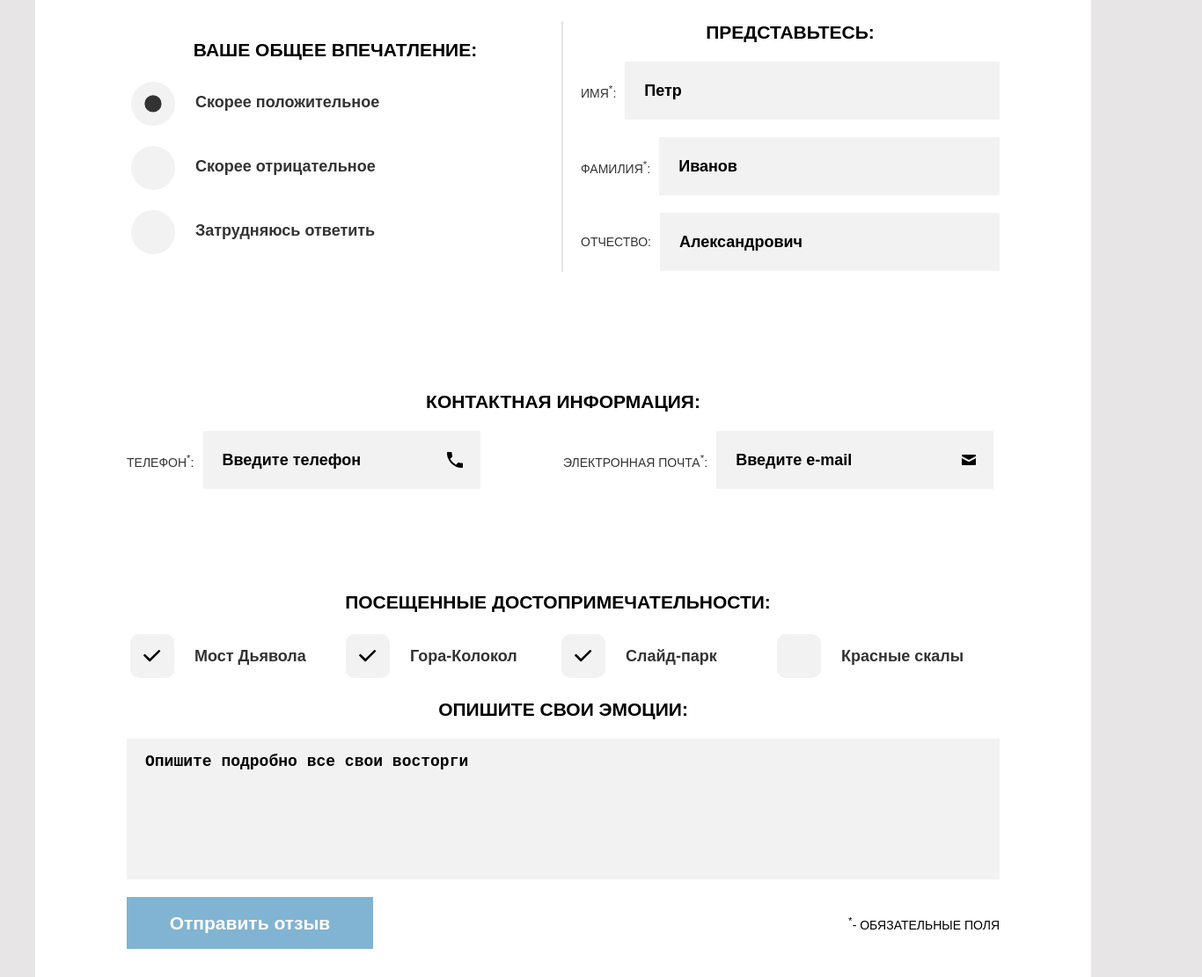
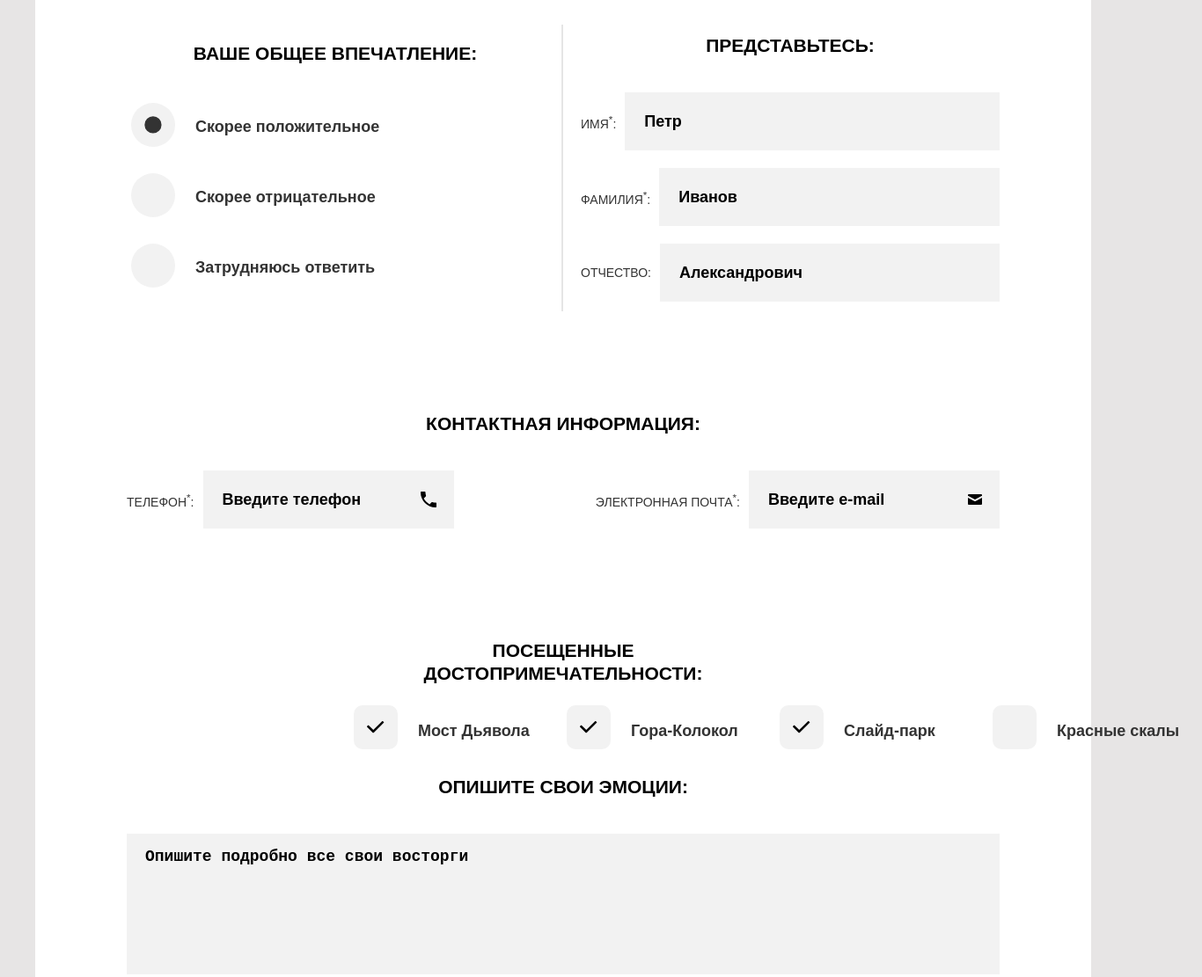
Before and after one commit to EzhovaT/1333157-sedona-22, a website: page source/form.html in a window 1280 px wide. Shown: the part 521-1632 px from the top of the page at 88% size, 1366 px wide, since content can reach past the window. Drawn offline with nearby package versions, Linux system fonts and the light colour scheme; files that its build step writes are made by us from their sources.

Commit message:
Доработка сетки для страницы с формой

```diff
--- a/source/form.html
+++ b/source/form.html
@@ -17,7 +17,6 @@
             <li class="nav-list__item">
               <a class="nav-list__link" href="catalog.html">Фото и видео</a>
             </li>
-            <li class="nav-list__item nav-list__item_spacing"></li>
             <li class="nav-list__item">
               <span class="nav-list__item-content">Форма отзыва</span>
             </li>
@@ -26,8 +25,7 @@
                 >HTML Academy</a
               >
             </li>
-          </ul>
-          <div class="main-nav__logo">
+            <li class="nav-list__item nav-list__item_logo">
               <a class="main-logo" href="index.html">
                 <img
                   width="100"
@@ -36,7 +34,8 @@
                   alt="Основной логотип сайта"
                 />
               </a>
-          </div>
+            </li>
+          </ul>
           <button class="main-nav__toggle" type="button">
             <span class="visually-hidden">Открыть меню</span>
           </button>
@@ -62,15 +61,21 @@
           </p>
         </div>
 
-        <form class="page-form" action="https://echo.htmlacademy.ru">
-          <fieldset class="form-group">
+        <form
+          class="page-form layout-form feedback-form"
+          action="https://echo.htmlacademy.ru"
+        >
+          <fieldset
+            class="form-group layout-form__group layout-form__group_user_full-name"
+          >
             <legend class="visually-hidden">Представьтесь:</legend>
+            <h3 class="form-group__title">Представьтесь:</h3>
             <div class="form-group__field">
-              <h3 class="form-group__title">Представьтесь:</h3>
               <div class="form-field">
                 <label class="form-field__label" for="user-name"
                   >Имя<sup>*</sup>:</label
                 >
+                <div class="form-field__input">
                   <input
                     class="text-field"
                     type="text"
@@ -80,10 +85,12 @@
                     required
                   />
                 </div>
+              </div>
               <div class="form-field">
                 <label class="form-field__label" for="user-surname"
                   >Фамилия<sup>*</sup>:</label
                 >
+                <div class="form-field__input">
                   <input
                     class="text-field"
                     type="text"
@@ -93,10 +100,12 @@
                     required
                   />
                 </div>
+              </div>
               <div class="form-field">
                 <label class="form-field__label" for="user-patronymic"
                   >Отчество:</label
                 >
+                <div class="form-field__input">
                   <input
                     class="text-field"
                     type="text"
@@ -106,17 +115,21 @@
                   />
                 </div>
               </div>
+            </div>
           </fieldset>
 
-          <fieldset class="form-group">
+          <fieldset
+            class="form-group layout-form__group feedback-form__fieldset"
+          >
             <legend class="visually-hidden">Контактная информация:</legend>
-            <div class="form-group__field form-group__field_row">
             <h3 class="form-group__title">Контактная информация:</h3>
+            <div class="form-group__field">
               <div class="form-field form-field_direction_vertical">
                 <label class="form-field__label" for="user-phone">
-                  <span class="form-field__hidden-label">Контактный&nbsp;</span
+                  <span class="feedback-form__label">Контактный&nbsp;</span
                   >телефон<sup>*</sup>:</label
                 >
+                <div class="form-field__input">
                   <input
                     class="text-field text-field_icon_phone"
                     type="tel"
@@ -126,10 +139,12 @@
                     required
                   />
                 </div>
+              </div>
               <div class="form-field form-field_direction_vertical">
                 <label class="form-field__label" for="user-email"
                   >Электронная почта<sup>*</sup>:</label
                 >
+                <div class="form-field__input">
                   <input
                     class="text-field text-field_icon_email"
                     type="email"
@@ -140,13 +155,17 @@
                   />
                 </div>
               </div>
+            </div>
           </fieldset>
 
-          <fieldset class="form-group">
+          <fieldset
+            class="form-group layout-form__group layout-form__group_user_impression"
+          >
             <legend class="visually-hidden">Ваше общее впечатление:</legend>
+            <h3 class="form-group__title">Ваше общее впечатление:</h3>
             <div class="form-group__field">
-              <h3 class="form-group__title">Ваше общее впечатление:</h3>
               <div class="form-field form-field_direction_horizon">
+                <div class="form-field__input">
                   <input
                     class="radio-field"
                     type="radio"
@@ -155,11 +174,13 @@
                     value="Скорее положительное"
                     checked
                   />
+                </div>
                 <label class="form-field__label" for="positive">
                   Скорее положительное
                 </label>
               </div>
               <div class="form-field form-field_direction_horizon">
+                <div class="form-field__input">
                   <input
                     class="radio-field"
                     type="radio"
@@ -167,11 +188,13 @@
                     name="impression"
                     value="Скорее отрицательное"
                   />
+                </div>
                 <label class="form-field__label" for="negative"
                   >Скорее отрицательное
                 </label>
               </div>
               <div class="form-field form-field_direction_horizon">
+                <div class="form-field__input">
                   <input
                     class="radio-field"
                     type="radio"
@@ -179,6 +202,7 @@
                     name="impression"
                     value="Затрудняюсь ответить"
                   />
+                </div>
                 <label class="form-field__label" for="no-answer"
                   >Затрудняюсь ответить
                 </label>
@@ -186,15 +210,16 @@
             </div>
           </fieldset>
 
-          <fieldset class="form-group">
+          <fieldset
+            class="form-group layout-form__group layout-form__group_user_places-visited"
+          >
             <legend class="visually-hidden">
               Посещенные достопримечательности:
             </legend>
-            <div class="form-group__field form-group__field_column">
-              <h3 class="form-group__title">
-                Посещенные достопримечательности:
-              </h3>
+            <h3 class="form-group__title">Посещенные достопримечательности:</h3>
+            <div class="form-group__field">
               <div class="form-field form-field_direction_horizon">
+                <div class="form-field__input">
                   <input
                     class="checkbox-field"
                     type="checkbox"
@@ -203,11 +228,13 @@
                     value="Мост Дьявола"
                     checked
                   />
+                </div>
                 <label class="form-field__label" for="bridge"
                   >Мост Дьявола
                 </label>
               </div>
               <div class="form-field form-field_direction_horizon">
+                <div class="form-field__input">
                   <input
                     class="checkbox-field"
                     type="checkbox"
@@ -216,11 +243,13 @@
                     value="Гора-Колокол"
                     checked
                   />
+                </div>
                 <label class="form-field__label" for="mountain"
                   >Гора-Колокол
                 </label>
               </div>
               <div class="form-field form-field_direction_horizon">
+                <div class="form-field__input">
                   <input
                     class="checkbox-field"
                     type="checkbox"
@@ -229,9 +258,11 @@
                     value="Слайд-парк"
                     checked
                   />
+                </div>
                 <label class="form-field__label" for="park"> Слайд-парк </label>
               </div>
               <div class="form-field form-field_direction_horizon">
+                <div class="form-field__input">
                   <input
                     class="checkbox-field"
                     type="checkbox"
@@ -239,6 +270,7 @@
                     name="attractions[]"
                     value="Красные скалы"
                   />
+                </div>
                 <label class="form-field__label" for="rocks">
                   Красные скалы
                 </label>
@@ -246,10 +278,10 @@
             </div>
           </fieldset>
 
-          <fieldset class="form-group">
+          <fieldset class="form-group layout-form__group">
             <legend class="visually-hidden">Опишите свои эмоции:</legend>
+            <h3 class="form-group__title">Опишите свои эмоции:</h3>
             <div class="form-group__field">
-              <h3 class="form-group__title">Опишите свои эмоции:</h3>
               <div class="form-field form-field_direction_vertical">
                 <textarea
                   class="textarea-field"
@@ -330,5 +362,6 @@
         </div>
       </footer>
     </div>
+    <script src="js/main.js"></script>
   </body>
 </html>
--- /dev/null
+++ b/source/sass/blocks/feedback-form.scss
@@ -0,0 +1,15 @@
+.feedback-form__fieldset {
+  .form-group__field {
+    @media (min-width: $desktop-width) {
+      display: flex;
+      justify-content: space-between;
+    }
+  }
+}
+
+.feedback-form__label {
+  @media (min-width: $desktop-width) {
+    position: absolute;
+    opacity: 0;
+  }
+}
--- a/source/sass/blocks/form-field.scss
+++ b/source/sass/blocks/form-field.scss
@@ -7,6 +7,10 @@
 .form-field_direction_vertical {
   display: block;
 
+  @media (min-width: $desktop-width) {
+    display: flex;
+  }
+
   .form-field__label {
     padding: 0 0 8px 20px;
 
@@ -14,19 +18,13 @@
       padding: 0;
     }
   }
-
-  @media (min-width: $desktop-width) {
-    display: flex;
-  }
-}
-
-.form-field__hidden-label {
-  @media (min-width: $desktop-width) {
-    display: none;
-  }
 }
 
 .form-field_direction_horizon {
+  @media (min-width: $tablet-width) {
+    min-width: 50%;
+  }
+
   .form-field__label {
     font-weight: bold;
     font-size: 18px;
@@ -39,6 +37,12 @@
   }
 }
 
+.form-field__input {
+  .text-field {
+    min-width: 100%;
+  }
+}
+
 .form-field__label {
   margin-right: 10px;
   font-size: 14px;
--- a/source/sass/blocks/form-group.scss
+++ b/source/sass/blocks/form-group.scss
@@ -1,5 +1,4 @@
 .form-group {
-  border: none;
   border-top: 1px solid $border-color;
   padding: 0;
   margin: 0;
@@ -12,40 +11,6 @@
 
 .form-group__field {
   margin: 20px 20px;
-}
-
-.form-group__field_column {
-  @media (min-width: $tablet-width) {
-    display: grid;
-    grid-template-columns: 1fr 1fr;
-    width: 480px;
-    margin: 0 auto;
-
-    & > :first-child {
-      grid-column: 1/3;
-    }
-  }
-
-  @media (min-width: $desktop-width) {
-    grid-template-columns: repeat(4, 245px);
-    padding: 0 20px;
-    width: 100%;
-
-    & > :first-child {
-      grid-column: 1/5;
-    }
-  }
-}
-
-.form-group__field_row {
-  @media (min-width: $desktop-width) {
-    display: grid;
-    grid-template-columns: 1fr 1fr;
-
-    & > :first-child {
-      grid-column: 1/3;
-    }
-  }
 }
 
 .form-group__title {
--- /dev/null
+++ b/source/sass/blocks/layout-form.scss
@@ -0,0 +1,57 @@
+.layout-form {
+  @media (min-width: $tablet-width) {
+    display: grid;
+    align-items: center;
+    grid-template-columns: 1fr 1fr;
+    grid-template-rows: 1fr 1fr;
+  }
+}
+
+.layout-form__group {
+  border: none;
+
+  @media (min-width: $tablet-width) {
+    grid-column: 1/3;
+  }
+}
+
+.layout-form__group_user_full-name {
+  @media (min-width: $tablet-width) {
+    grid-column: 2/3;
+  }
+
+  .form-field__input {
+    width: 100%;
+  }
+}
+
+.layout-form__group_user_impression {
+  @media (min-width: $tablet-width) {
+    grid-column: 1/2;
+    grid-row: 1;
+    border-right: 2px solid $border-color;
+  }
+}
+
+.layout-form__group_user_places-visited {
+  .form-group__field {
+    @media (min-width: $tablet-width) {
+      display: flex;
+      flex-wrap: wrap;
+      justify-content: space-between;
+      max-width: 484px;
+      margin: 0 auto;
+    }
+
+    @media (min-width: $desktop-width) {
+      flex-wrap: nowrap;
+      justify-content: space-around;
+    }
+  }
+
+  .form-group__title {
+    @media (min-width: $tablet-width) {
+      width: 483px;
+    }
+  }
+}
--- a/source/sass/blocks/main-nav.scss
+++ b/source/sass/blocks/main-nav.scss
@@ -14,9 +14,3 @@
   width: 23px;
   height: 23px;
 }
-
-.main-nav__logo {
-  position: absolute;
-  left: 50%;
-  margin-left: -50px;
-}
--- a/source/sass/blocks/page-form.scss
+++ b/source/sass/blocks/page-form.scss
@@ -2,24 +2,7 @@
   width: 100%;
 
   @media (min-width: $tablet-width) {
-    display: grid;
-    align-items: center;
-    grid-template-columns: 1fr 1fr;
-    grid-template-rows: 1fr 1fr;
     padding: 0 40px;
-
-    & > :nth-child(3) {
-      grid-row: 1;
-      grid-column: 1/2;
-      border-right: 2px solid $border-color;
-    }
-
-    & > :nth-child(2),
-    & > :nth-child(4),
-    & > :nth-child(5),
-    & > :nth-child(6) {
-      grid-column: 1/3;
-    }
   }
 
   @media (min-width: $desktop-width) {
@@ -31,6 +14,7 @@
   padding: 0 20px;
 
   @media (min-width: $tablet-width) {
+    grid-column: 1/3;
     display: flex;
     justify-content: space-between;
   }
--- a/source/sass/blocks/text-field.scss
+++ b/source/sass/blocks/text-field.scss
@@ -1,6 +1,5 @@
 .text-field {
   padding: 20px 22px;
-  width: 100%;
   font-weight: bold;
   font-size: 18px;
   line-height: 26px;
@@ -26,13 +25,6 @@
   }
 }
 
-.text-field_icon_phone,
-.text-field_icon_email {
-  @media (min-width: $desktop-width) {
-    width: 315px;
-  }
-}
-
 .text-field_icon_phone {
   background-image: url("../img/phone.svg");
 }
--- a/source/sass/style.scss
+++ b/source/sass/style.scss
@@ -24,6 +24,8 @@
 @import "blocks/footer-social.scss";
 @import "blocks/footer-copyright.scss";
 @import "blocks/page-form.scss";
+@import "blocks/layout-form.scss";
+@import "blocks/feedback-form.scss";
 @import "blocks/form-group.scss";
 @import "blocks/form-field.scss";
 @import "blocks/text-field.scss";
```
Also changed, not shown: source/catalog.html (+11 -10 lines), source/index.html (+11 -10 lines), source/js/main.js (added, +13 -0 lines), source/sass/blocks/nav-list.scss (+22 -8 lines). Lines whose indentation alone changed are shown as unchanged.
